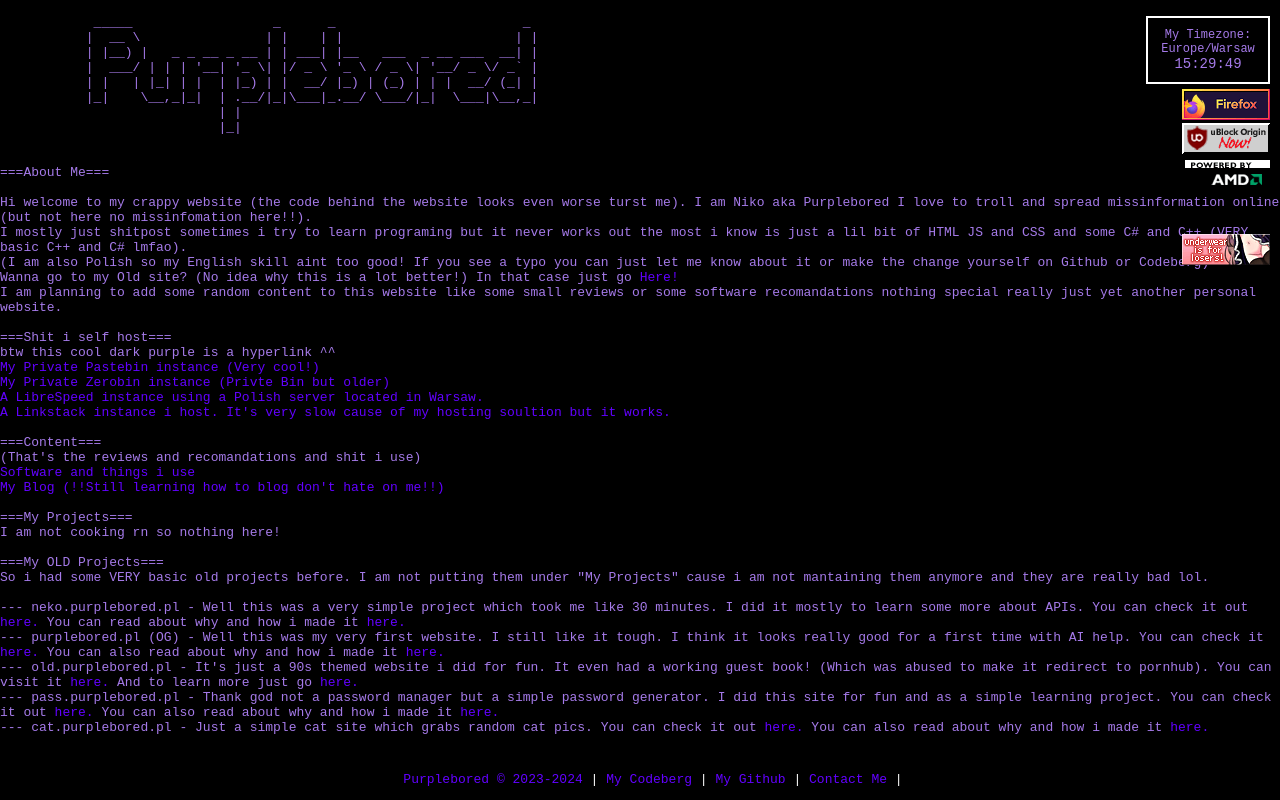
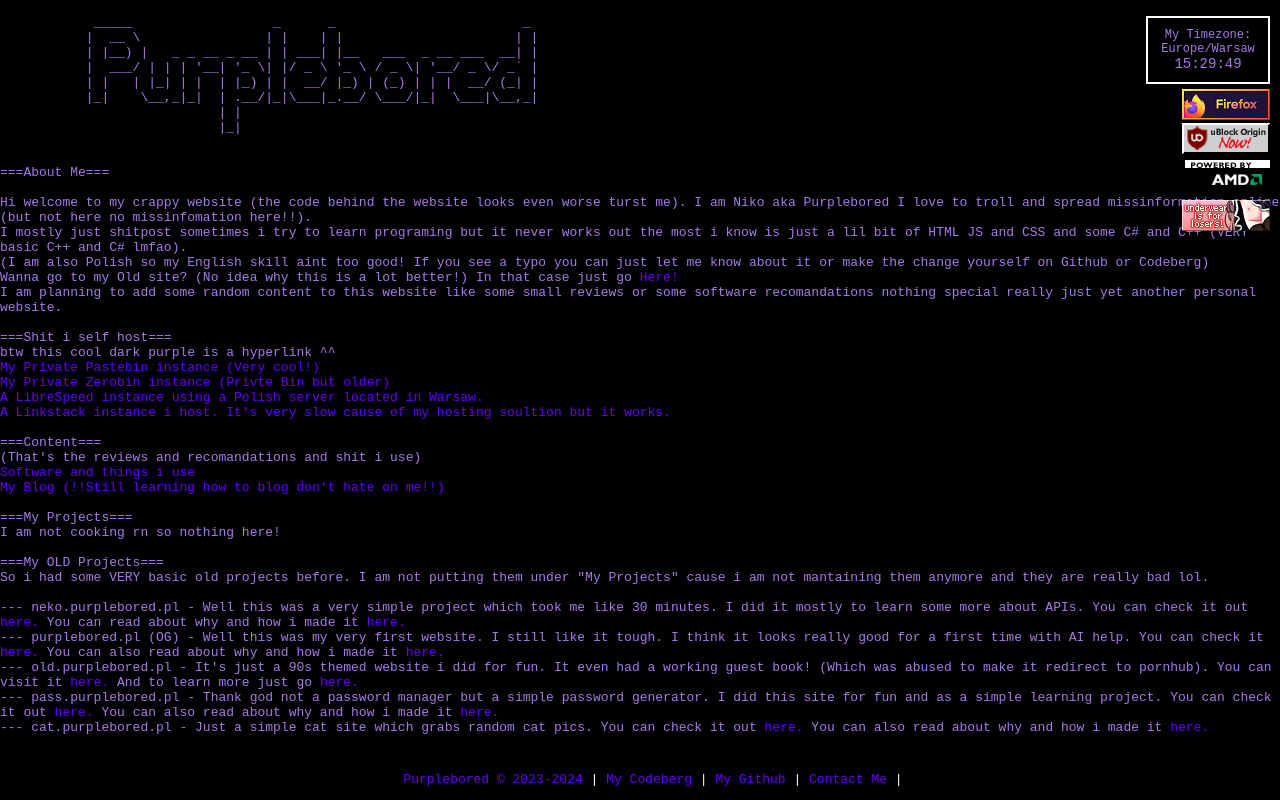
Before and after one commit to PurpleBored/My-Personal-Website, a plain HTML site: page index.html in a window 1280 px wide. Drawn offline with Linux system fonts and the light colour scheme.

```diff
--- a/index.html
+++ b/index.html
@@ -72,7 +72,7 @@
 
     <img src="/assets/images/amd_powered.gif" alt="AMD Powered" class="banner3">
 
-    <img src="/assets/images/underwear.gif" class="banner5">
+    <img src="/assets/images/underwear.gif" class="banner4">
 <!-- End of the code used for the Banners / Badges Still no idea how to call them lmfao.-->
 
     <footer>
--- a/style.css
+++ b/style.css
@@ -125,10 +125,4 @@
     top: 200px;
     right: 10px;
 }
-
-.banner5 {
-    position: fixed;
-    top: 234px;
-    right: 10px;
-}
 /* End of that sick badge thingy */
```
